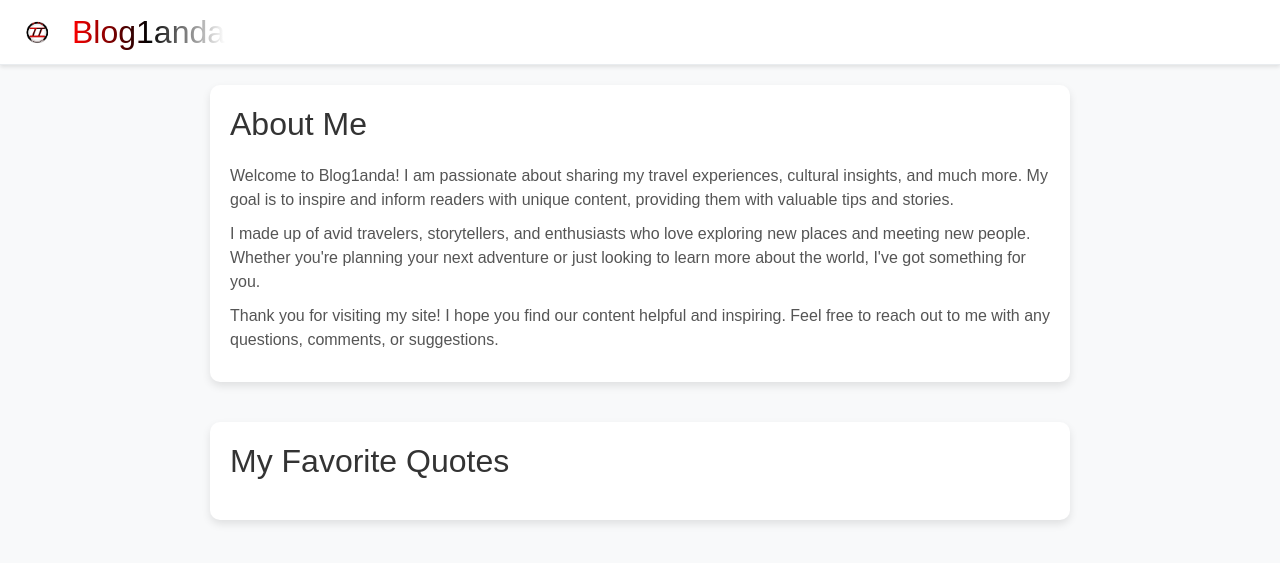
After one commit to keremkaynk3/blog1anda, a Flask app: page /about in a window 1280 px wide. The commit adds this page. Shown: the top 563 px of the page. Run offline with Flask 3, Linux system fonts and the light colour scheme; data that the repository does not hold is empty.

Commit message:
Updates
Added about.html to describe personal life, career and favorite quotes.

```diff
--- a/main.py
+++ b/main.py
@@ -22,6 +22,11 @@ def get_countries():
 def index():
     countries = get_countries()
     return render_template('index.html', countries=countries)
+
+@app.route('/about')
+def about_me():
+    countries = get_countries()
+    return render_template('about.html', countries=countries)
 
 @app.route('/ptfy')
 def portfolio():
--- /dev/null
+++ b/templates/about.html
@@ -0,0 +1,123 @@
+<!DOCTYPE html>
+<html lang="en">
+<head>
+    <link rel="icon" href="{{ url_for('static', filename='logo.png') }}" type="image/png">
+    <meta charset="utf-8">
+    <meta name="viewport" content="width=device-width, initial-scale=1">
+    <title>Portfolio</title>
+    <link href="https://cdn.jsdelivr.net/npm/bootstrap@5.3.3/dist/css/bootstrap.min.css" rel="stylesheet">
+    <style>
+        body {
+            margin: 0;
+            padding: 0;
+            font-family: Arial, sans-serif;
+            background-color: #f8f9fa;
+        }
+        .navbar {
+            background-color: #ffffff;
+            border-bottom: 1px solid #e9ecef;
+            box-shadow: 0px 2px 4px rgba(0, 0, 0, 0.1);
+        }
+        .navbar-brand {
+            display: flex;
+            align-items: center;
+            font-size: 2.5rem;
+            font-weight: bold;
+            color: #333; /* Default color */
+        }
+        .navbar-brand img {
+            width: 50px;
+            height: auto;
+            margin-right: 10px;
+        }
+        .navbar-brand h1 {
+            margin: 0;
+            background: linear-gradient(to right, #ff0000, #000000, #ffffff);
+            -webkit-background-clip: text;
+            color: transparent;
+            font-size: 2rem;
+        }
+        .container {
+            padding: 20px;
+            max-width: 900px;
+            margin: 0 auto;
+        }
+        .content {
+            background-color: #ffffff;
+            padding: 20px;
+            border-radius: 10px;
+            box-shadow: 0px 4px 8px rgba(0, 0, 0, 0.1);
+        }
+        .content h1 {
+            font-size: 2rem;
+            margin-bottom: 20px;
+            color: #333;
+        }
+        .content p {
+            font-size: 1rem;
+            margin-bottom: 10px;
+            color: #555;
+        }
+        .content a {
+            color: #007bff;
+        }
+        .content img {
+            width: 100%;
+            height: auto;
+            margin-top: 20px;
+            border-radius: 10px;
+            box-shadow: 0px 4px 8px rgba(0, 0, 0, 0.1);
+        }
+    </style>
+</head>
+<body>
+
+<nav class="navbar navbar-expand-lg">
+    <div class="container-fluid">
+        <a class="navbar-brand" href="/">
+            <img src="{{ url_for('static', filename='logo.png') }}" alt="Logo">
+            <h1>Blog1anda</h1>
+        </a>
+        <button class="navbar-toggler" type="button" data-bs-toggle="collapse" data-bs-target="#navbarNav" aria-controls="navbarNav" aria-expanded="false" aria-label="Toggle navigation">
+            <span class="navbar-toggler-icon"></span>
+        </button>
+    </div>
+</nav>
+
+<div class="container">
+    <div class="content">
+        <h1>About Me</h1>
+        <p>
+            Welcome to Blog1anda! I am passionate about sharing my travel experiences, cultural insights, and much more.
+            My goal is to inspire and inform readers with unique content, providing them with valuable tips and stories.
+        </p>
+        <p>
+            I made up of avid travelers, storytellers, and enthusiasts who love exploring new places and meeting new people.
+            Whether you're planning your next adventure or just looking to learn more about the world, I've got something for you.
+        </p>
+        <p>
+            Thank you for visiting my site! I hope you find our content helpful and inspiring.
+            Feel free to reach out to me with any questions, comments, or suggestions.
+        </p>
+    </div>
+</div>
+
+
+<div class="container">
+    <div class="content">
+        <h1>My Favorite Quotes</h1>
+        <div>
+
+        </div>
+        <div>
+
+        </div>
+        <div>
+        </div>
+    </div>
+</div>
+
+<!-- Bootstrap JS -->
+<script src="https://cdn.jsdelivr.net/npm/bootstrap@5.3.3/dist/js/bootstrap.bundle.min.js" integrity="sha384-YvpcrYf0tY3lHB60NNkmXc5s9fDVZLESaAA55NDzOxhy9GkcIdslK1eN7N6jIeHz" crossorigin="anonymous"></script>
+</body>
+</html>
--- a/templates/country.html
+++ b/templates/country.html
@@ -35,7 +35,7 @@
             background: linear-gradient(to right, #ff0000, #000000, #ffffff);
             -webkit-background-clip: text;
             color: transparent;
-            font-size: 1.8rem;
+            font-size: 2rem;
         }
         .container {
             padding: 20px;
--- a/templates/visited.html
+++ b/templates/visited.html
@@ -17,7 +17,9 @@
             background-color: #f8f9fa;
         }
         .navbar {
-            background-color: #f8f9fa;
+            background-color: #ffffff;
+            border-bottom: 1px solid #e9ecef;
+            box-shadow: 0px 2px 4px rgba(0, 0, 0, 0.1);
         }
         .navbar-brand {
             display: flex;
@@ -36,6 +38,8 @@
             background: linear-gradient(to right, #ff0000, #000000, #ffffff);
             -webkit-background-clip: text;
             color: transparent;
+            font-size: 2rem;
+
         }
         .container {
             flex-grow: 1;
```
Also changed, not shown: templates/index.html (+17 -8 lines), templates/portfolio.html (+37 -3 lines), 1 other file.
